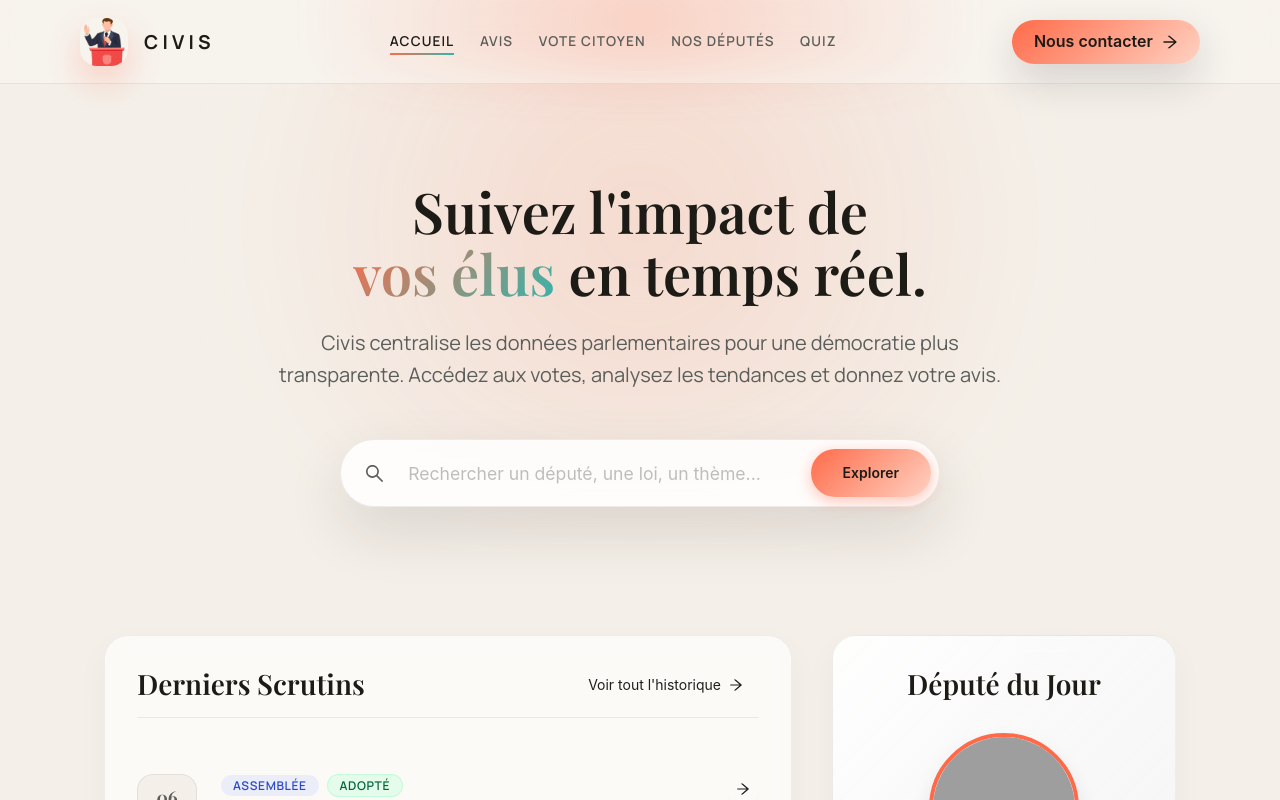
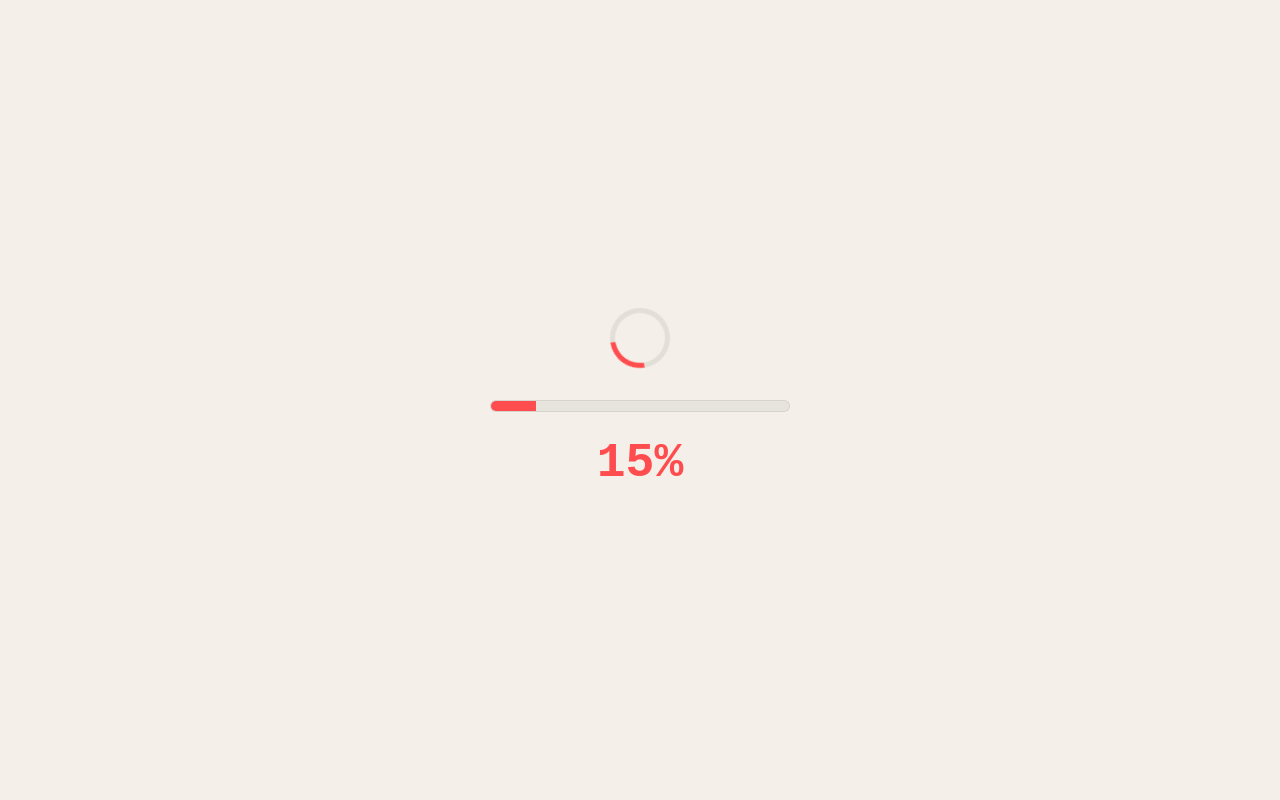
Before and after one commit to HugoG68/FakeCIVIS, a React (Vite) app: page / in a window 1280 px wide. Shown: the top 800 px of the page. Built offline with nearby package versions, Linux system fonts and the light colour scheme; grey boxes are pictures that could not be loaded.

Commit message:
feat: chargement site

```diff
--- a/src/pages/Home/Home.module.css
+++ b/src/pages/Home/Home.module.css
@@ -296,3 +296,74 @@
   margin: 0;
   color: var(--ink-strong);
 }
+
+.loaderOverlay {
+  position: fixed;
+  top: 0;
+  left: 0;
+  width: 100vw;
+  height: 100vh;
+  background: var(--canvas);
+  z-index: 10000;
+  display: flex;
+  flex-direction: column;
+  align-items: center;
+  justify-content: center;
+  font-family: 'Courier New', monospace;
+}
+
+.loaderContent {
+  text-align: center;
+  width: 300px;
+}
+
+.loaderSpinner {
+  width: 60px;
+  height: 60px;
+  border: 5px solid var(--line-soft);
+  border-top-color: var(--accent-strong);
+  border-radius: 50%;
+  margin: 0 auto 2rem;
+  animation: spin 1s linear infinite;
+  transition: border-top-color 0.3s ease;
+}
+
+.spinnerRed {
+  border-top-color: #ff4d4f;
+}
+
+.progressBarContainer {
+  width: 100%;
+  height: 12px;
+  background: rgba(0,0,0,0.05);
+  border-radius: 6px;
+  overflow: hidden;
+  margin-bottom: 1.5rem;
+  border: 1px solid var(--line-soft);
+}
+
+.progressBarFill {
+  height: 100%;
+  background: var(--accent-strong);
+  transition: width 0.5s cubic-bezier(0.4, 0, 0.2, 1), background-color 0.3s ease;
+}
+
+.barRed {
+  background: #ff4d4f !important;
+}
+
+.percentDisplay {
+  font-size: 3rem;
+  font-weight: 800;
+  color: var(--ink-strong);
+  margin-top: 0.5rem;
+  transition: color 0.3s ease;
+}
+
+.textRed {
+  color: #ff4d4f;
+}
+
+@keyframes spin {
+  to { transform: rotate(360deg); }
+}
--- a/src/pages/Home/Home.tsx
+++ b/src/pages/Home/Home.tsx
@@ -1,4 +1,4 @@
-import React, { useState } from 'react';
+import React, { useState, useEffect } from 'react';
 import { Input, Button } from 'antd';
 import { SearchOutlined, ArrowRightOutlined } from '@ant-design/icons';
 import styles from './Home.module.css';
@@ -9,16 +9,76 @@ const recentVotes = [
   { id: 3, day: '03', month: 'FEB', title: "Protection des données numériques", status: 'Adopté', chambre: 'Assemblée' },
 ];
 
-// URLs des photos (Directement depuis NosDeputes.fr)
 const BOYARD_IMG = "https://www.nosdeputes.fr/depute/photo/louis-boyard/150";
 const ATTAL_IMG = "https://www.nosdeputes.fr/depute/photo/gabriel-attal/150";
 
 const Home: React.FC = () => {
-  // État pour savoir si la souris est sur l'image
   const [isHovered, setIsHovered] = useState(false);
+  const [isLoading, setIsLoading] = useState(true);
+  const [progress, setProgress] = useState(0);
+  const [isDropping, setIsDropping] = useState(false);
+
+  useEffect(() => {
+    const hasVisited = sessionStorage.getItem('civis_visited');
+    if (hasVisited) {
+      setIsLoading(false);
+      return;
+    }
+
+    const timeline = [
+      { time: 0, pct: 0, drop: false },
+      { time: 800, pct: 20, drop: false },
+      { time: 1500, pct: 45, drop: false },
+      { time: 2200, pct: 70, drop: false },
+      { time: 2800, pct: 85, drop: false },
+      { time: 3500, pct: 99, drop: false },
+      { time: 4500, pct: 12, drop: true },
+      { time: 5000, pct: 15, drop: true },
+      { time: 5500, pct: 15, drop: true },
+      { time: 6000, pct: 42, drop: true },
+      { time: 6200, pct: 38, drop: true },
+      { time: 7000, pct: 60, drop: true },
+      { time: 7500, pct: 55, drop: true },
+      { time: 8500, pct: 90, drop: false },
+      { time: 9500, pct: 99, drop: false },
+      { time: 10500, pct: 100, drop: false },
+    ];
+
+    timeline.forEach(step => {
+      setTimeout(() => {
+        setProgress(step.pct);
+        setIsDropping(step.drop);
+      }, step.time);
+    });
+
+    setTimeout(() => {
+      setIsLoading(false);
+      sessionStorage.setItem('civis_visited', 'true');
+    }, 11000);
+
+  }, []);
 
   return (
     <main style={{ minHeight: '80vh' }}>
+
+      {isLoading && (
+        <div className={styles.loaderOverlay}>
+          <div className={styles.loaderContent}>
+            <div className={`${styles.loaderSpinner} ${isDropping ? styles.spinnerRed : ''}`} />
+
+            <div className={styles.progressBarContainer}>
+              <div
+                className={`${styles.progressBarFill} ${isDropping ? styles.barRed : ''}`}
+                style={{ width: `${progress}%` }}
+              />
+            </div>
+
+            <div className={`${styles.percentDisplay} ${isDropping ? styles.textRed : ''}`}>
+              {progress}%
+            </div>
+          </div>
+        </div>
+      )}
 
       <section className={styles.heroSection}>
         <div className={`container ${styles.heroContent}`}>
```
